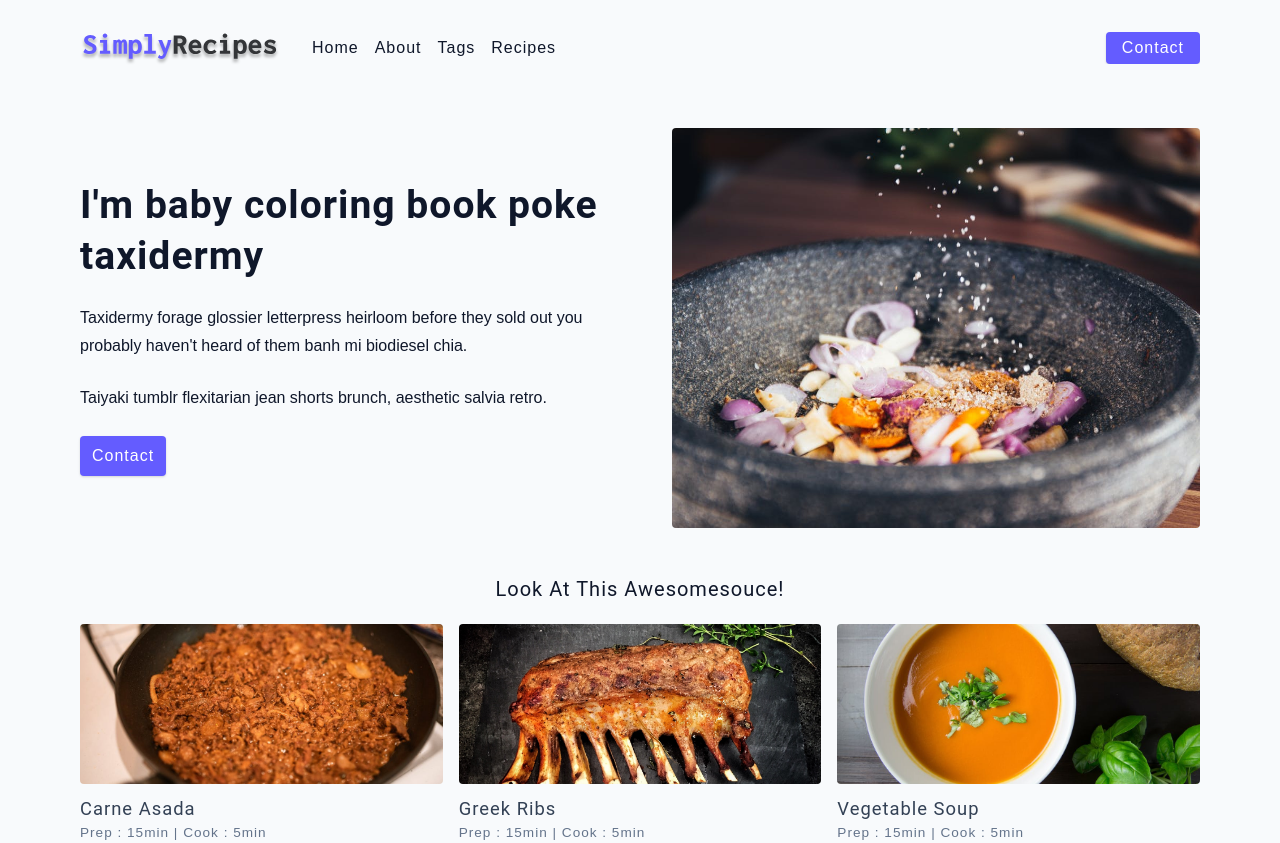
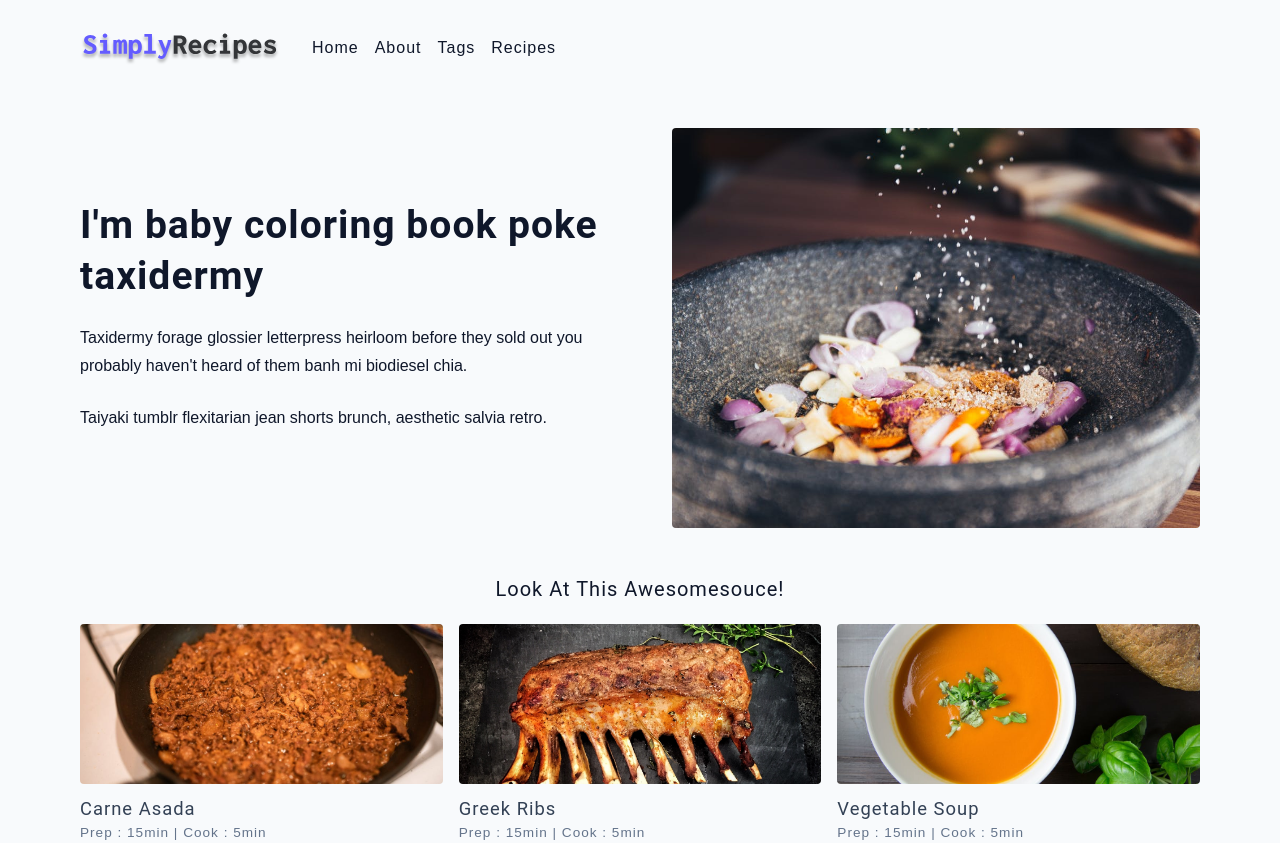
Before and after one commit to mayankbaranwal0/Dish-Discovery, a plain HTML site: page final/about.html in a window 1280 px wide. Shown: the top 843 px of the page. Drawn offline with Linux system fonts and the light colour scheme.

Commit message:
2nd commit

```diff
--- a/final/about.html
+++ b/final/about.html
@@ -35,9 +35,9 @@
           <a href="tags.html" class="nav-link"> tags </a>
           <a href="recipes.html" class="nav-link"> recipes </a>
 
-          <div class="nav-link contact-link">
+          <!-- <div class="nav-link contact-link">
             <a href="contact.html" class="btn"> contact </a>
-          </div>
+          </div> -->
         </div>
       </div>
     </nav>
@@ -54,7 +54,7 @@
             Taiyaki tumblr flexitarian jean shorts brunch, aesthetic salvia
             retro.
           </p>
-          <a href="contact.html" class="btn"> contact </a>
+          <!-- <a href="contact.html" class="btn"> contact </a> -->
         </article>
         <!-- needs fixes -->
         <img
```
Also changed, not shown: final/404.html (+2 -2 lines), final/contact.html (+2 -2 lines), final/index.html (+2 -2 lines), final/recipes.html (+2 -2 lines), final/single-recipe.html (+2 -2 lines), final/tag-template.html (+2 -2 lines), final/tags.html (+2 -2 lines).
